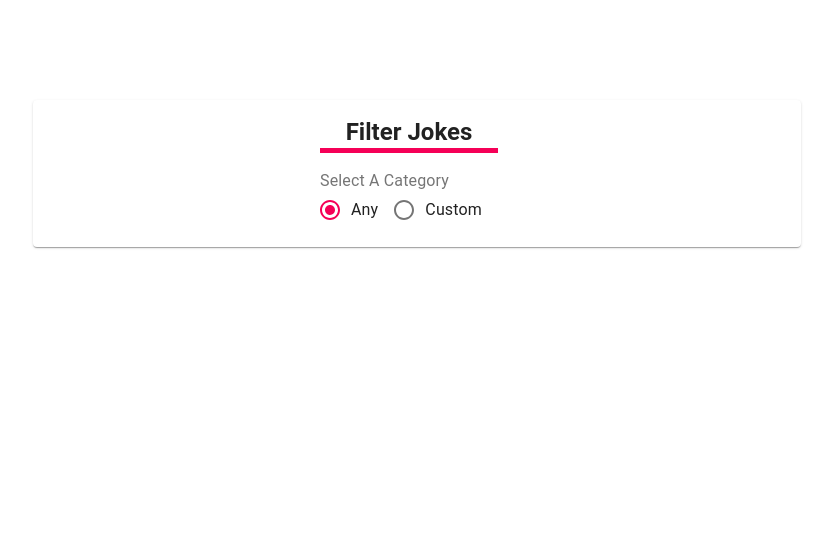
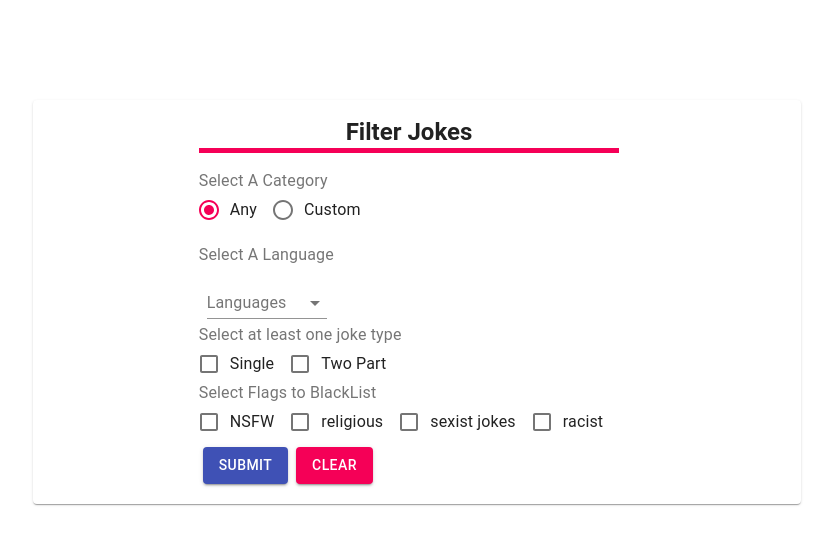
Before and after one commit to frank505/REACT-TYPESCRIPT-JOKE-APP, a React (Create React App) app: page /filter-jokes in a window 1280 px wide. Shown: the top 544 px of the page, without its empty margins (223-1056 px from the left). Built offline with nearby package versions, Linux system fonts and the light colour scheme.

Commit message:
added filters including flags

```diff
--- a/src/components/Cards/CardsPropInterface.ts
+++ b/src/components/Cards/CardsPropInterface.ts
@@ -4,5 +4,5 @@ export default interface CardsProps{
 customStyles?:any;
 className?:string;
 contentElements:JSX.Element|HTMLElement;
-actionElements?:JSX.ELement|HTMLElement;
+actionElements?:JSX.Element|HTMLElement;
 }
--- a/src/components/buttons/Buttons.tsx
+++ b/src/components/buttons/Buttons.tsx
@@ -4,7 +4,7 @@ import { Button } from '@material-ui/core';
 import ButtonProps from './ButtonPropsInterface'
 import './styles.scss';
 
-const HomePageButton: React.FunctionComponent<ButtonProps> =
+const CustomButton: React.FunctionComponent<ButtonProps> =
      ({buttonText,clickEvent,color,variant,customStyles,className}:any) => {
 
     return (
@@ -21,4 +21,4 @@ const HomePageButton: React.FunctionComponent<ButtonProps> =
     );
 }
 
-export default HomePageButton;
+export default CustomButton;
--- /dev/null
+++ b/src/pages/filterjokes/FilterFlags.tsx
@@ -0,0 +1,35 @@
+import React from 'react'
+import './styles.scss';
+import
+{
+FormControlLabel ,
+FormControl,
+FormLabel,
+Checkbox
+} from '@material-ui/core';
+import './styles.scss';
+
+
+const FilterFlags:React.FunctionComponent = () =>
+{
+
+
+
+    return(
+    <>
+
+     <FormControl component="fieldset"
+     className="custom-radio-styles"
+     >
+
+      <FormLabel component="legend">Select Flags to BlackList</FormLabel>
+  <FormControlLabel control={<Checkbox name="Single" />} label="NSFW" />
+   <FormControlLabel control={<Checkbox name="Two Part" />} label="religious" />
+   <FormControlLabel control={<Checkbox name="Two Part" />} label="sexist jokes" />
+   <FormControlLabel control={<Checkbox name="Two Part" />} label="racist" />
+      </FormControl>
+    </>
+    );
+}
+
+export default FilterFlags;
--- a/src/pages/filterjokes/FilterForm.tsx
+++ b/src/pages/filterjokes/FilterForm.tsx
@@ -2,6 +2,8 @@ import React from 'react'
 import './styles.scss';
 import FilterCategories from './FilterCategories'
 import Languages from './Languages';
+import FilterTypes from './FilterTypes';
+import FilterFlags from './FilterFlags';
 
 
 const FilterForm:React.FunctionComponent = () =>
@@ -17,6 +19,12 @@ const FilterForm:React.FunctionComponent = () =>
     <div>
       <Languages />
     </div>
+    <div>
+      <FilterTypes/>
+    </div>
+    <div>
+      <FilterFlags/>
+    </div>
 
     </>
     );
--- a/src/pages/filterjokes/FilterJokes.tsx
+++ b/src/pages/filterjokes/FilterJokes.tsx
@@ -2,12 +2,24 @@ import React, { useEffect, useState } from 'react';
 import { Link, withRouter,RouteComponentProps } from 'react-router-dom';
 import CustomCards from '../../components/Cards/CustomCard'
 import CustomHeader from '../../components/Header/Header';
+import CudtomButton from '../../components/Buttons/Buttons'
 import './styles.scss'
 import FilterForm  from './FilterForm';
+import CustomButton from '../../components/Buttons/Buttons';
 
 const FilterJokes: React.FunctionComponent  = () => {
 
     const [message, setMessage] = useState<string>('this is the categories page');
+
+    const clearFilterForm = () =>
+    {
+
+    }
+
+    const submitQueryData = () =>
+    {
+
+    }
 
     return (
         <div data-testid="filter-jokes-test-id">
@@ -21,12 +33,25 @@ const FilterJokes: React.FunctionComponent  = () => {
                    className={"custom-styles-filter-jokes-header"}
                   />
                  <FilterForm />
+
+                 <CustomButton
+                color="primary"
+                buttonText="Submit"
+                clickEvent={submitQueryData}
+                variant="contained"
+                className="pad-btn-jokes-elem"
+                />
+                <CustomButton
+                color="secondary"
+                buttonText="Clear"
+                clickEvent={clearFilterForm}
+                variant="contained"
+                className="pad-btn-jokes-elem"
+                />
+
                   </div>
               }
-            actionElements={
-                <>
-                </>
-            }
+
             />
         </div>
     );
--- /dev/null
+++ b/src/pages/filterjokes/FilterTypes.tsx
@@ -0,0 +1,32 @@
+import React from 'react'
+import './styles.scss';
+import
+{
+FormControlLabel ,
+FormControl,
+FormLabel,
+Checkbox
+} from '@material-ui/core';
+import './styles.scss';
+
+
+const FilterTypes:React.FunctionComponent = () =>
+{
+
+
+
+    return(
+    <>
+
+     <FormControl component="fieldset"
+     className="custom-radio-styles"
+     >
+      <FormLabel component="legend">Select at least one joke type</FormLabel>
+  <FormControlLabel control={<Checkbox name="Single" />} label="Single" />
+   <FormControlLabel control={<Checkbox name="Two Part" />} label="Two Part" />
+      </FormControl>
+    </>
+    );
+}
+
+export default FilterTypes;
--- a/src/pages/filterjokes/Languages.tsx
+++ b/src/pages/filterjokes/Languages.tsx
@@ -1,18 +1,68 @@
-import React from 'react'
-import './styles.scss';
+import React from 'react';
+import { makeStyles, Theme, createStyles } from '@material-ui/core/styles';
+import InputLabel from '@material-ui/core/InputLabel';
+import MenuItem from '@material-ui/core/MenuItem';
+import FormControl from '@material-ui/core/FormControl';
+import Select from '@material-ui/core/Select';
+import Button from '@material-ui/core/Button';
+import {FormLabel} from '@material-ui/core';
 
+const useStyles = makeStyles((theme: Theme) =>
+  createStyles({
+    button: {
+      display: 'block',
+      marginTop: theme.spacing(2),
+    },
+    formControl: {
+      margin: theme.spacing(1),
+      minWidth: 120,
+    },
+  }),
+);
 
+const Languages: React.FunctionComponent = () => {
+  const classes = useStyles();
+  const [age, setAge] = React.useState<string | number>('');
+  const [open, setOpen] = React.useState(false);
 
-const Languages:React.FunctionComponent = () =>
-{
+  const handleChange = (event: React.ChangeEvent<{ value: unknown }>) => {
+    setAge(event.target.value as number);
+  };
 
+  const handleClose = () => {
+    setOpen(false);
+  };
 
+  const handleOpen = () => {
+    setOpen(true);
+  };
 
-    return(
-    <>
+  return (
+    <div>
+        <FormLabel component="legend"  className={classes.button}
+        onClick={handleOpen}>Select A Language</FormLabel>
 
-    </>
-    );
+      <FormControl className={classes.formControl}>
+        <InputLabel id="demo-controlled-open-select-label">Languages</InputLabel>
+        <Select
+          labelId="demo-controlled-open-select-label"
+          id="demo-controlled-open-select"
+          open={open}
+          onClose={handleClose}
+          onOpen={handleOpen}
+          value={age}
+          onChange={handleChange}
+        >
+          <MenuItem value="">
+            <em>None</em>
+          </MenuItem>
+          <MenuItem value={10}>English(EN)</MenuItem>
+          <MenuItem value={20}>Spanish</MenuItem>
+          <MenuItem value={30}>French</MenuItem>
+        </Select>
+      </FormControl>
+    </div>
+  );
 }
 
 export default Languages;
--- a/src/pages/filterjokes/styles.scss
+++ b/src/pages/filterjokes/styles.scss
@@ -15,3 +15,6 @@
     border-bottom: 5px solid $secondary-color;
     text-align: center;
 }
+.pad-btn-jokes-elem{
+    margin:4px !important;
+}
--- a/src/pages/home/Home.tsx
+++ b/src/pages/home/Home.tsx
@@ -1,6 +1,6 @@
 import React, { useEffect, useState } from 'react';
 import { Link, withRouter,RouteComponentProps } from 'react-router-dom';
-import HomePageButton from '../../components/Buttons/Buttons';
+import CustomButton from '../../components/Buttons/Buttons';
 import CustomHeader from '../../components/Header/Header';
 import './styles.scss';
 import {useHistory} from 'react-router-dom';
@@ -24,7 +24,7 @@ const Home: React.FunctionComponent  = () => {
              className="space-elements"
             />
 
-            <HomePageButton
+            <CustomButton
             color="primary"
             buttonText="Continue"
             clickEvent={goToCategoriesPage}
```
